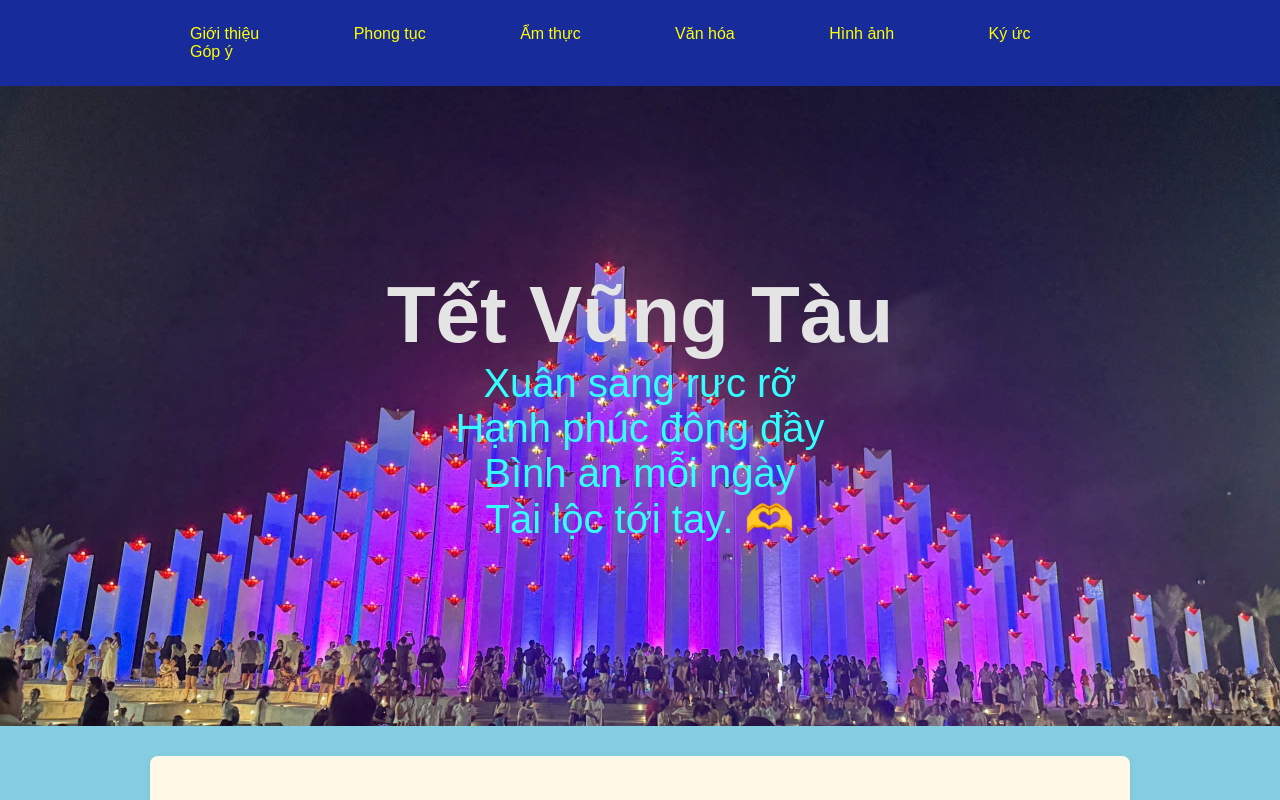
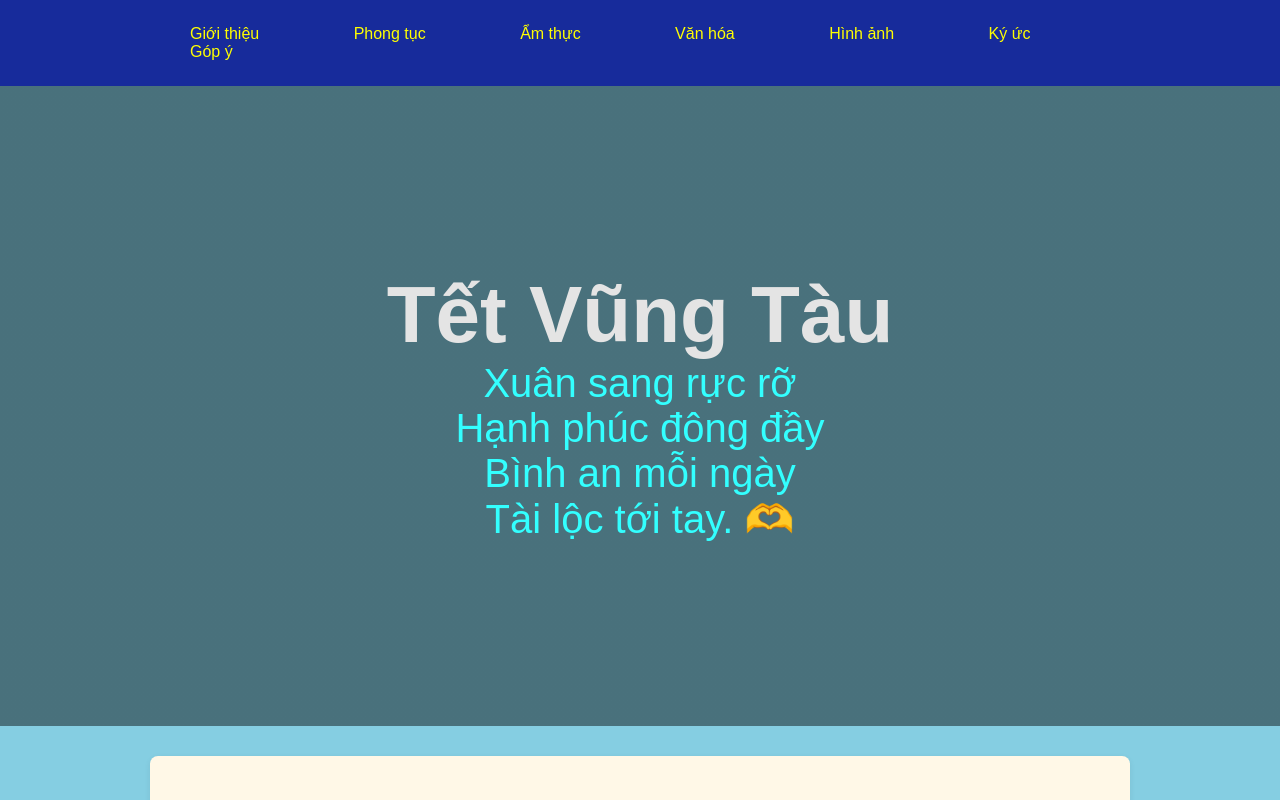
Before and after one commit to Tris3107/NguyenTriNhan, a plain HTML site: page index.html in a window 1280 px wide. Shown: the top 800 px of the page. Drawn offline with Linux system fonts and the light colour scheme.

Commit message:
Update index.html

```diff
--- a/index.html
+++ b/index.html
@@ -5,18 +5,6 @@
     <meta charset="UTF-8">
     <meta name="viewport" content="width=device-width, initial-scale=1.0">
     <link rel="stylesheet" href="style.css">
-    <style>
-        .home {
-            height: 80vh;
-            background:   url('../image/home.jpg');
-            background-size: cover;
-            background-position: center;
-            display: flex;
-            align-items: center;
-            justify-content: center;
-            text-align: center;
-        }
-    </style>
 </head>
 
 <body>
```
